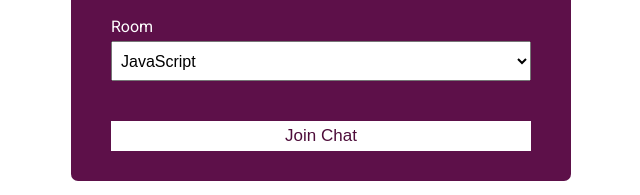
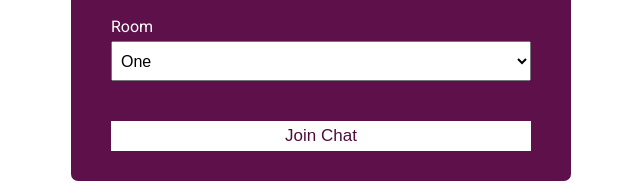
Before and after one commit to yash4242/gupshup, a website: page public/index.html in a window 1280 px wide. Shown: the part 255-450 px from the top of the page, 319-959 px from the left. Drawn offline with Linux system fonts and the light colour scheme.

```diff
--- a/public/index.html
+++ b/public/index.html
@@ -31,12 +31,12 @@
 					<div class="form-control">
 						<label for="room">Room</label>
 						<select name="room" id="room">
-							<option value="JavaScript">JavaScript</option>
-							<option value="Python">Python</option>
-							<option value="PHP">PHP</option>
-							<option value="C#">C#</option>
-							<option value="Ruby">Ruby</option>
-							<option value="Java">Java</option>
+							<option value="One">One</option>
+							<option value="Two">Two</option>
+							<option value="Three">Three</option>
+							<option value="Four">Four</option>
+							<option value="Five">Five</option>
+							<option value="Six">Six</option>
 						</select>
 					</div>
 					<button type="submit" class="btn">Join Chat</button>
```
Also changed, not shown: README.md (added).
